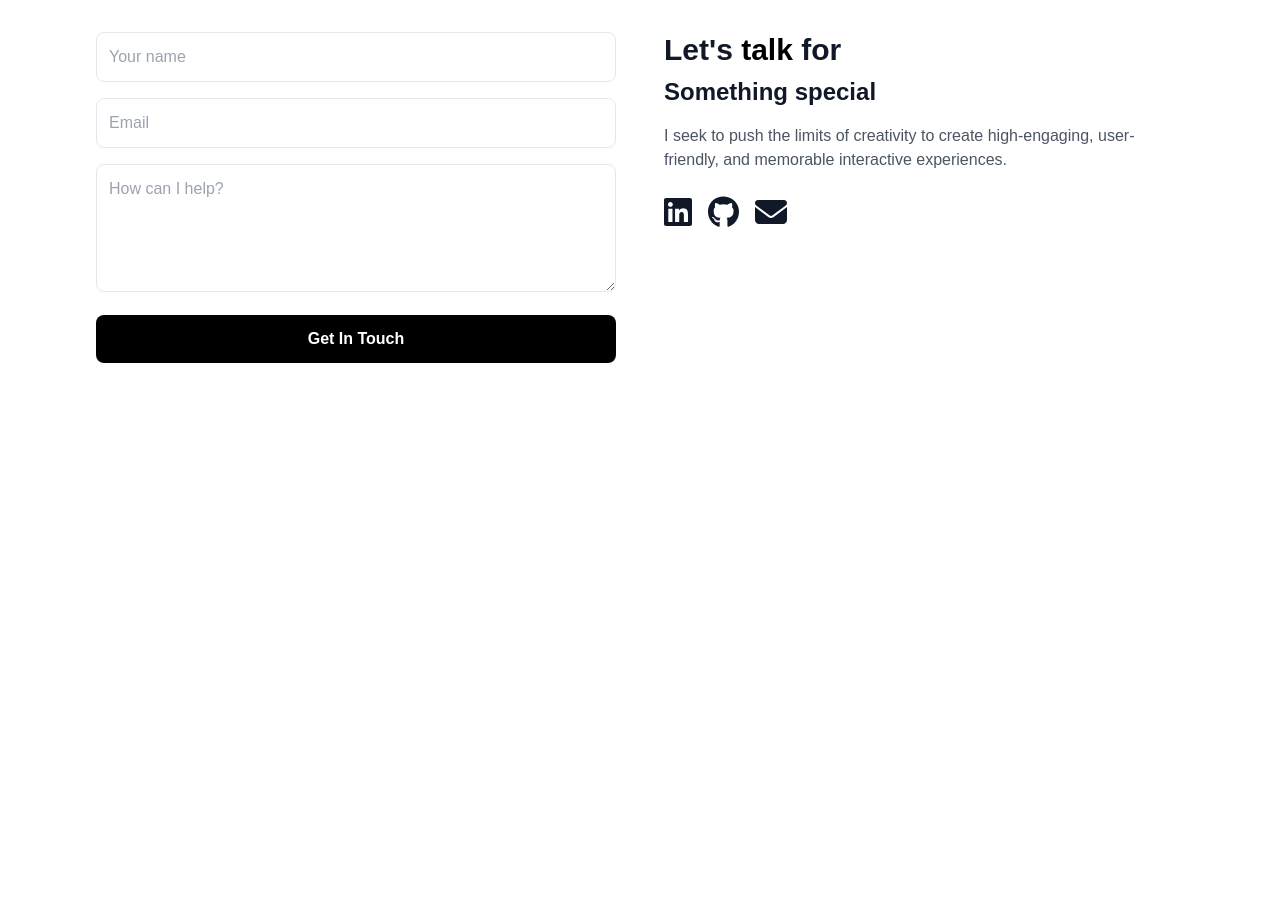
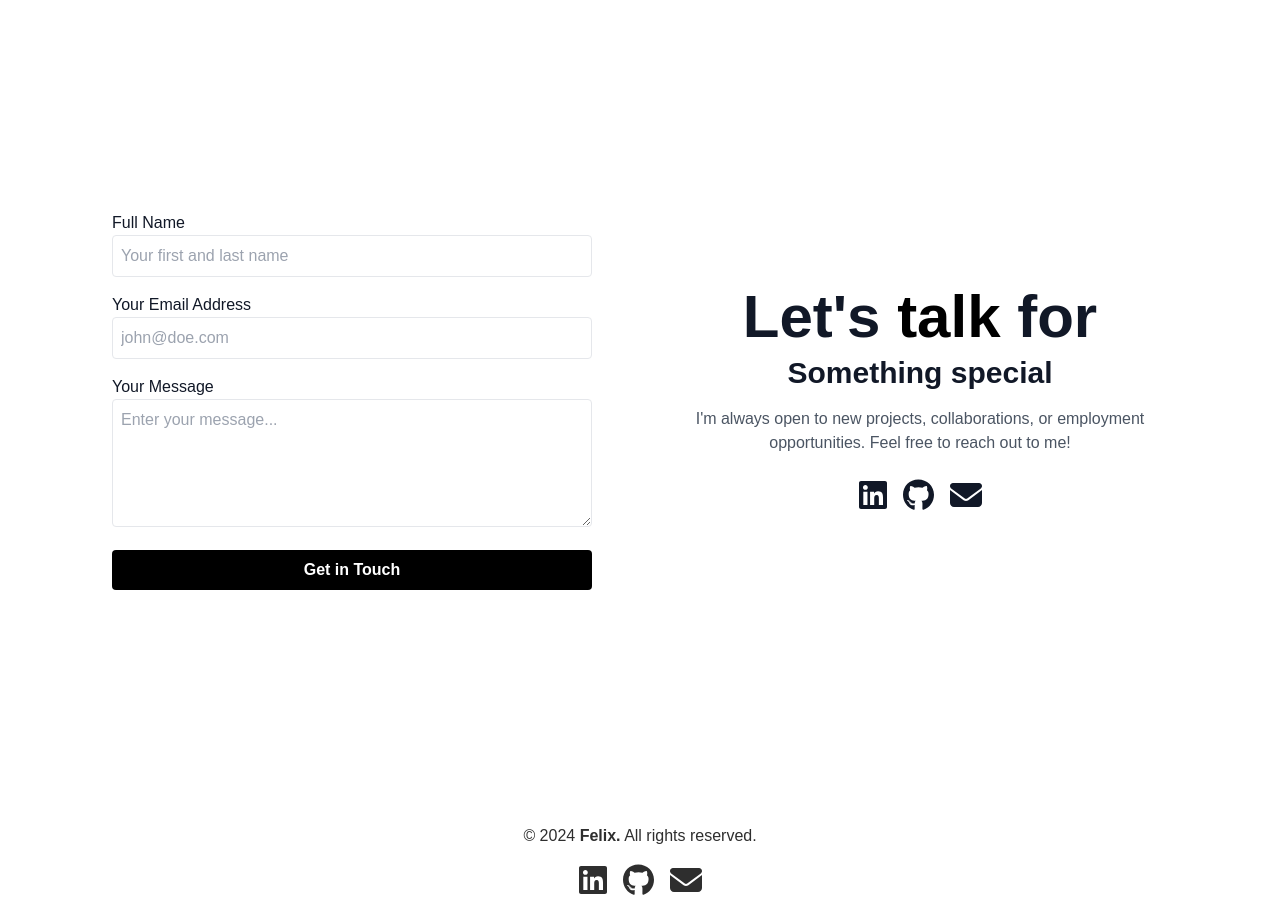
Before and after one commit to felixxmulya/felixxmulya, a Next.js app: page / in a window 1280 px wide. Shown: the part 4120-5043 px from the top of the page. Before the commit the page ends 4531 px from the top, so only its background shows below. Built offline with nearby package versions, Linux system fonts and the light colour scheme.

Commit message:
feat: update contact and add footer

```diff
--- a/src/app/api/contact.ts
+++ /dev/null
@@ -1,36 +0,0 @@
-import type { NextApiRequest, NextApiResponse } from 'next';
-import nodemailer from 'nodemailer';
-
-export default async function handler(
-  req: NextApiRequest,
-  res: NextApiResponse
-) {
-  if (req.method !== 'POST') {
-    return res.status(405).json({ error: 'Method not allowed' });
-  }
-
-  const { name, email, message } = req.body;
-
-  const transporter = nodemailer.createTransport({
-    service: 'gmail',
-    auth: {
-      user: process.env.EMAIL_USER,
-      pass: process.env.EMAIL_PASS,
-    },
-  });
-
-  const mailOptions = {
-    from: email,
-    to: process.env.EMAIL_USER,
-    subject: `New message from ${name}`,
-    text: `Name: ${name}\nEmail: ${email}\nMessage: ${message}`,
-  };
-
-  try {
-    await transporter.sendMail(mailOptions);
-    res.status(200).json({ success: true });
-  } catch (error) {
-    console.error(error);
-    res.status(500).json({ error: 'Failed to send email' });
-  }
-}
--- a/src/app/page.tsx
+++ b/src/app/page.tsx
@@ -7,6 +7,7 @@ import Jumbotron from "@/components/jumbotron";
 import Experience from "@/components/experience";
 import Project from "@/components/project";
 import Contact from "@/components/contact";
+import Footer from "@/components/footer";
 
 export default function Home() {
   return (
@@ -18,6 +19,7 @@ export default function Home() {
       <Skills/>
       <Project/>
       <Contact/>
+      <Footer/>
     </div>
   );
 }
--- a/src/components/about.tsx
+++ b/src/components/about.tsx
@@ -16,7 +16,6 @@ export default function About() {
                   alt="profile"
                   width={500}
                   height={500}
-                  objectFit="cover"
                   className="rounded-xl"
                />
             </div>
--- a/src/components/contact.tsx
+++ b/src/components/contact.tsx
@@ -1,15 +1,15 @@
-import { useState, ChangeEvent, FormEvent } from 'react';
+import React, { useState } from 'react';
 import { FontAwesomeIcon } from '@fortawesome/react-fontawesome';
 import { faGithub, faLinkedin } from '@fortawesome/free-brands-svg-icons';
 import { faEnvelope } from '@fortawesome/free-solid-svg-icons';
 import Link from 'next/link';
 
-
-type FormData = {
-   name: string;
-   email: string;
-   message: string;
-};
+export default function Contact() {
+   const [name, setName] = useState('');
+   const [email, setEmail] = useState('');
+   const [message, setMessage] = useState('');
+   const [error, setError] = useState('');
+   const [success, setSuccess] = useState('');
 
    const socialMedia = [
       { icon: faLinkedin, name: 'LinkedIn', link: 'https://www.linkedin.com/in/felix-ardy-mulya/' },
@@ -17,88 +17,94 @@ const socialMedia = [
       { icon: faEnvelope, name: 'Email', link: 'mailto:felixmulya777@gmail.com' },
    ];
 
-export default function Contact() {
-   const [formData, setFormData] = useState<FormData>({
-      name: '',
-      email: '',
-      message: '',
+   async function onSubmit(e: React.FormEvent<HTMLFormElement>) {
+      e.preventDefault();
+      e.stopPropagation();
+
+      try {
+         const response = await fetch(`https://formcarry.com/s/${process.env.NEXT_PUBLIC_FORMCARRY_KEY}`, {
+            method: 'POST',
+            headers: {
+               "Accept": "application/json",
+               "Content-Type": "application/json"
+            },
+            body: JSON.stringify({ name, email, message })
          });
 
-   const [status, setStatus] = useState<string>('');
+         const result = await response.json();
 
-   const handleChange = (e: ChangeEvent<HTMLInputElement | HTMLTextAreaElement>) => {
-      const { name, value } = e.target;
-      setFormData((prev) => ({ ...prev, [name]: value }));
-   };
-
-   const handleSubmit = async (e: FormEvent) => {
-      e.preventDefault();
-      setStatus('Sending...');
-
-      try {
-         const res = await fetch('/api/contact', {
-            method: 'POST',
-            headers: {
-               'Content-Type': 'application/json',
-            },
-            body: JSON.stringify(formData),
-         });
-
-         if (res.status === 200) {
-            setStatus('Message sent successfully!');
-            setFormData({ name: '', email: '', message: '' });
+         if (result.code === 200) {
+            setSuccess("We received your submission, thank you!");
+            setName('');
+            setEmail('');
+            setMessage('');
+         } else if (result.code === 422) {
+            setError("Please fill in all fields correctly.");
          } else {
-            setStatus('Failed to send message.');
+            setError("An error occurred. Please try again later.");
          }
       } catch (error) {
-         setStatus('Error sending message.');
+         setError("An error occurred. Please try again later.");
       }
-   };
+   }
 
    return (
-      <div className="flex flex-col md:flex-row p-8 bg-white text-gray-900">
-         {/* Form Section */}
-         <form onSubmit={handleSubmit} className="flex-1 space-y-4">
+      <div className="flex flex-col-reverse md:flex-row p-8 bg-white text-gray-900 items-center justify-center h-screen">
+         <form onSubmit={onSubmit} className="flex-1 space-y-4 p-4 max-w-lg mx-auto">
+            <div className="formcarry-block">
+               <label htmlFor="name">Full Name</label>
                <input
                   type="text"
-               name="name"
-               value={formData.name}
-               onChange={handleChange}
-               placeholder="Your name"
+                  value={name}
+                  onChange={(e) => setName(e.target.value)}
+                  id="name"
+                  placeholder="Your first and last name"
                   required
-               className="w-full p-3 border rounded-lg"
+                  className="w-full p-2 border rounded"
                />
+            </div>
+
+            <div className="formcarry-block">
+               <label htmlFor="email">Your Email Address</label>
                <input
                   type="email"
-               name="email"
-               value={formData.email}
-               onChange={handleChange}
-               placeholder="Email"
+                  value={email}
+                  onChange={(e) => setEmail(e.target.value)}
+                  id="email"
+                  placeholder="john@doe.com"
                   required
-               className="w-full p-3 border rounded-lg"
+                  className="w-full p-2 border rounded"
                />
+            </div>
+
+            <div className="formcarry-block">
+               <label htmlFor="message">Your Message</label>
                <textarea
-               name="message"
-               value={formData.message}
-               onChange={handleChange}
-               placeholder="How can I help?"
+                  value={message}
+                  onChange={(e) => setMessage(e.target.value)}
+                  id="message"
+                  placeholder="Enter your message..."
                   required
-               className="w-full p-3 border rounded-lg h-32"
-            />
-            <button type="submit" className="w-full p-3 bg-black hover:bg-zinc-800 text-white rounded-lg font-semibold">
-               Get In Touch
+                  className="w-full p-2 border rounded h-32"
+               ></textarea>
+            </div>
+
+            <div className="formcarry-block">
+               <button type="submit" className="w-full p-2 bg-black hover:bg-zinc-800 text-white rounded font-bold">
+                  Get in Touch
                </button>
-            <p>{status}</p>
+            </div>
+
+            {error && <p className="text-red-500 mt-2">{error}</p>}
+            {success && <p className="text-green-500 mt-2">{success}</p>}
          </form>
-
-         {/* Text Section */}
-         <div className="flex-1 md:pl-12 mt-8 md:mt-0">
-            <h2 className="text-3xl font-bold mb-2">Let's <span className="text-black">talk</span> for</h2>
-            <h3 className="text-2xl font-bold mb-4">Something special</h3>
+         <div className="flex-1 md:pl-12 mt-8 md:mt-0 flex-col text-center">
+            <h2 className="text-6xl font-bold mb-2">Let's <span className="text-black">talk</span> for</h2>
+            <h3 className="text-3xl font-bold mb-4">Something special</h3>
             <p className="text-gray-600 mb-6">
-               I seek to push the limits of creativity to create high-engaging, user-friendly, and memorable interactive experiences.
+               I'm always open to new projects, collaborations, or employment opportunities. Feel free to reach out to me!
             </p>
-            <div className="flex space-x-4 mt-4">
+            <div className="flex space-x-4 mt-4 justify-center">
                {socialMedia.map((platform) => (
                   <Link key={platform.name} href={platform.link} target="_blank" rel="noopener noreferrer">
                      <button key={platform.name} className="hover:text-gray-500 space-x-4">
--- /dev/null
+++ b/src/components/footer.tsx
@@ -0,0 +1,24 @@
+import { faLinkedin, faGithub } from "@fortawesome/free-brands-svg-icons";
+import { faEnvelope } from "@fortawesome/free-solid-svg-icons";
+import { FontAwesomeIcon } from "@fortawesome/react-fontawesome";
+
+export default function Footer() {
+   return (
+      <footer className="py-6">
+         <div className="container mx-auto text-center">
+            <p className="mb-4">&copy; {new Date().getFullYear()} <span className="font-bold">Felix.</span> All rights reserved.</p>
+            <div className="flex justify-center space-x-4">
+               <a href="https://www.linkedin.com/in/felix-ardy-mulya/" target="_blank" rel="noopener noreferrer" className="hover:text-gray-400">
+                  <FontAwesomeIcon icon={faLinkedin} size="2x" />
+               </a>
+               <a href="https://github.com/felixxmulya" target="_blank" rel="noopener noreferrer" className="hover:text-gray-400">
+                  <FontAwesomeIcon icon={faGithub} size="2x" />
+               </a>
+               <a href="mailto:felixmulya777@gmail.com" className="hover:text-gray-400">
+                  <FontAwesomeIcon icon={faEnvelope} size="2x" />
+               </a>
+            </div>
+         </div>
+      </footer>
+   );
+}
```
Lines whose indentation alone changed are shown as unchanged.
